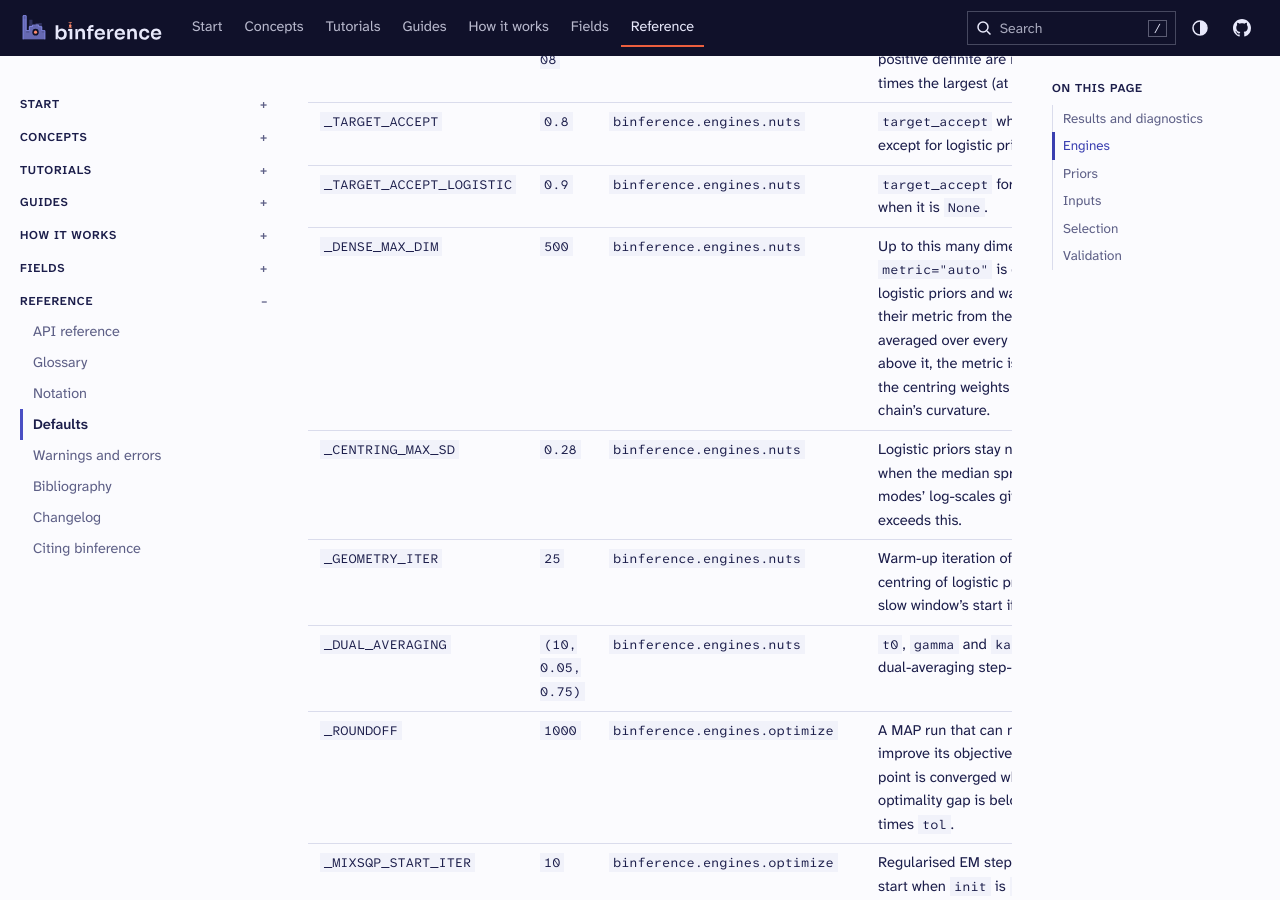
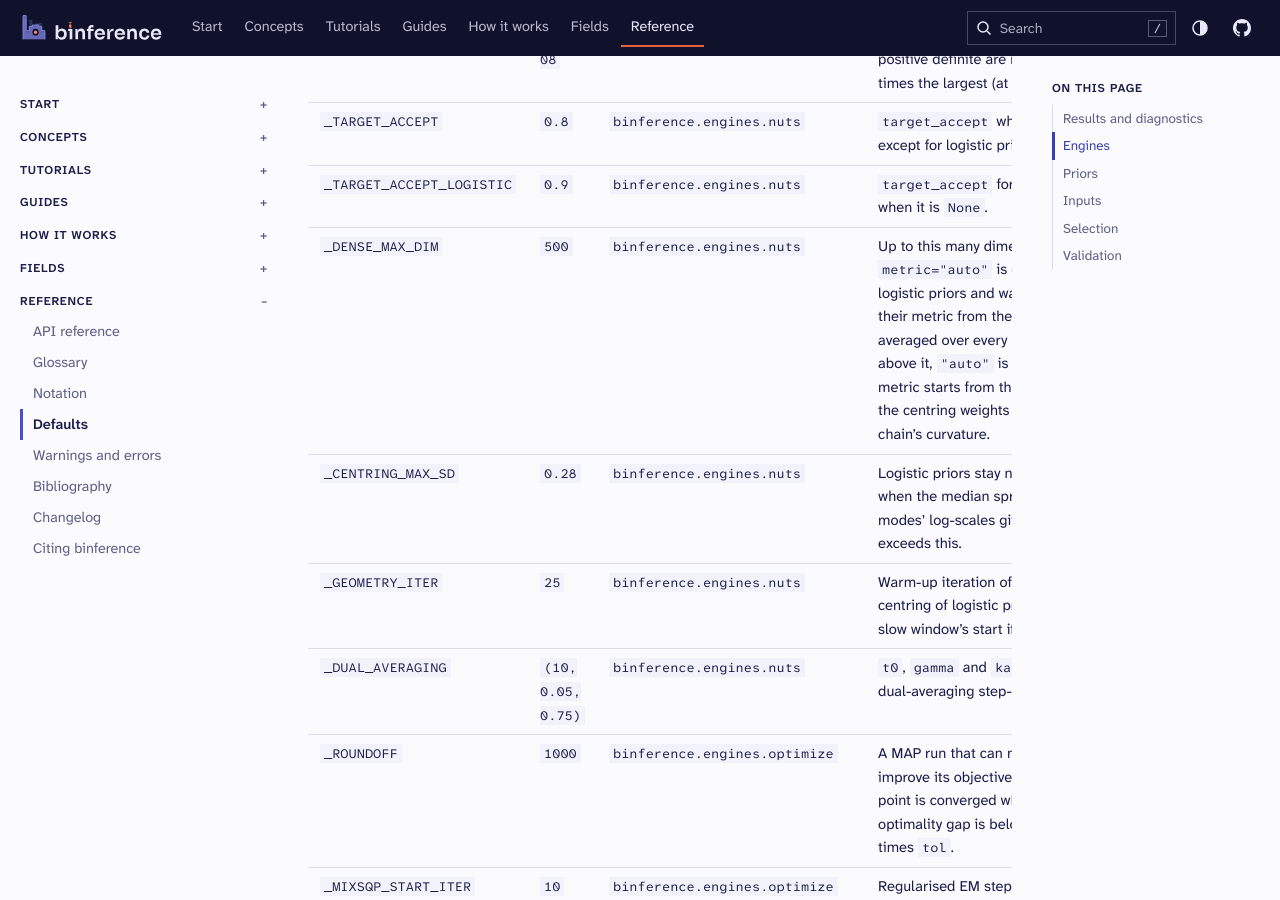
Before and after one commit to joshspeagle/binference, a Sphinx documentation site: the page built from docs/reference/defaults.md, in a window 1280 px wide and 900 px high, scrolled down 2534 px. Built offline with Sphinx 7.4.7, drawn with Linux system fonts in a browser that asks for light colours.

Commit message:
Regenerate the defaults table
Co-Authored-By: Claude Opus 5.5 <noreply@anthropic.com>
Claude-Session: https://claude.ai/code/session_01JkqiRk2kEoUE8HVDAKRgK9

```diff
--- a/docs/reference/defaults.md
+++ b/docs/reference/defaults.md
@@ -40,7 +40,7 @@ explain behaviour, not as settings to change.
 | `EIGEN_FLOOR` | `1e-08` | `binference.engines.laplace` | Eigenvalues of a Hessian that is not positive definite are raised to this times the largest (at least one). |
 | `_TARGET_ACCEPT` | `0.8` | `binference.engines.nuts` | `target_accept` when it is `None`, except for logistic priors. |
 | `_TARGET_ACCEPT_LOGISTIC` | `0.9` | `binference.engines.nuts` | `target_accept` for logistic priors when it is `None`. |
-| `_DENSE_MAX_DIM` | `500` | `binference.engines.nuts` | Up to this many dimensions, `metric="auto"` is dense for logistic priors and warm-up starts their metric from the curvature averaged over every chain's position; above it, the metric is diagonal and the centring weights come from one chain's curvature. |
+| `_DENSE_MAX_DIM` | `500` | `binference.engines.nuts` | Up to this many dimensions, `metric="auto"` is dense for logistic priors and warm-up starts their metric from the curvature averaged over every chain's position; above it, `"auto"` is diagonal, the metric starts from the identity and the centring weights come from one chain's curvature. |
 | `_CENTRING_MAX_SD` | `0.28` | `binference.engines.nuts` | Logistic priors stay non-centred when the median spread of the modes' log-scales given the field exceeds this. |
 | `_GEOMETRY_ITER` | `25` | `binference.engines.nuts` | Warm-up iteration of the partial centring of logistic priors, or the first slow window's start if that is earlier. |
 | `_DUAL_AVERAGING` | `(10, 0.05, 0.75)` | `binference.engines.nuts` | `t0`, `gamma` and `kappa` of the dual-averaging step-size adaptation. |
```
